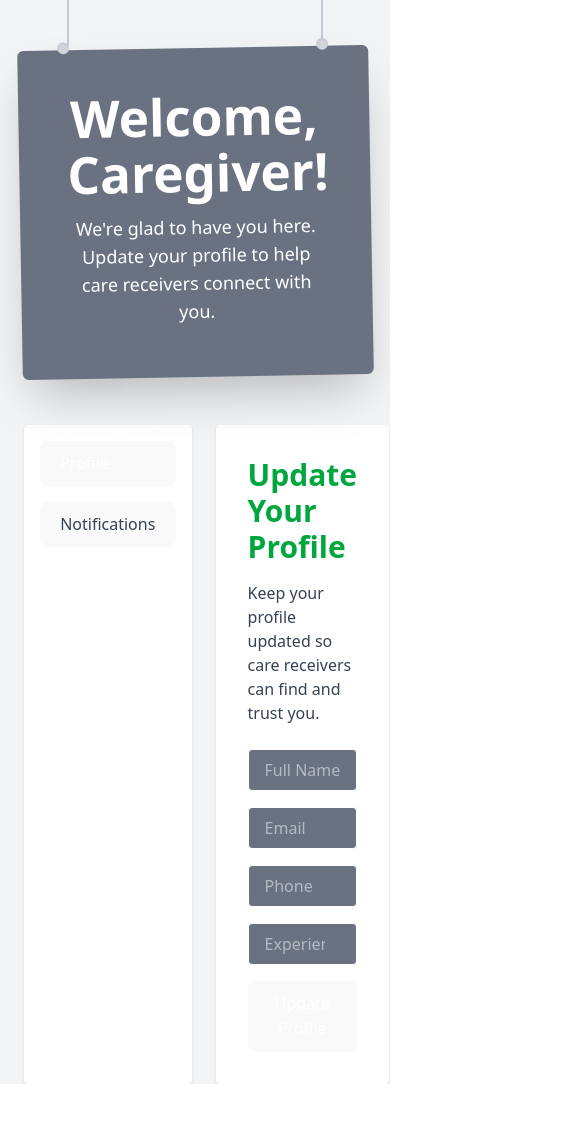
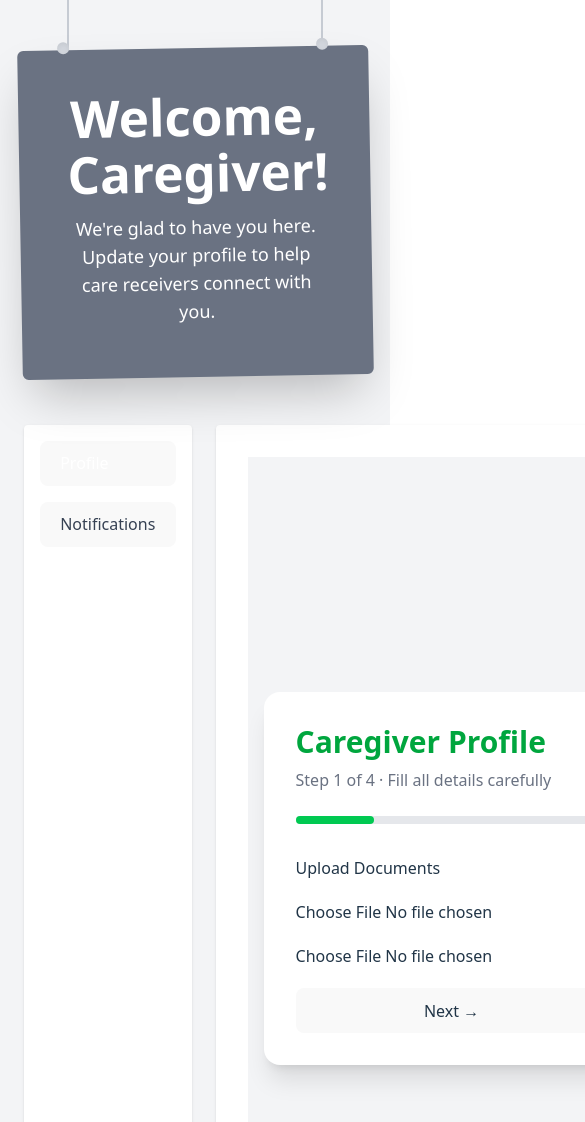
Before and after one commit to NikitaGautam05/WeCare, a React app in the folder frontend/: page /CareGiverDash in a window 390 px wide. Shown: the top 1122 px of the page, 585 px wide, since content can reach past the window. Before the commit the page ends 1084 px from the top, so only its background shows below. Built offline with nearby package versions, Linux system fonts and the light colour scheme; the HTML template or start-up script is replaced by a standard one.

Commit message:
Ui changes

```diff
--- a/frontend/src/Components/Dashboard/ProfileForm.jsx
+++ b/frontend/src/Components/Dashboard/ProfileForm.jsx
@@ -1,94 +1,147 @@
-import React, { useState } from 'react';
+import React, { useState } from "react";
 
-const ProfileForm = ({ onFirstFocus }) => {
+const ProfileForm = () => {
+  const [step, setStep] = useState(1);
+
   const [form, setForm] = useState({
-    fullName: '',
-    email: '',
-    phone: '',
-    experience: '',
+    fullName: "",
+    address: "",
+    phone: "",
+    email: "",
+    description: "",
+    experience: "",
+    chargeMin: "",
+    chargeMax: "",
+    speciality: "",
+    profilePhoto: null,
+    citizenshipPhoto: null,
   });
 
-  const [hasInteracted, setHasInteracted] = useState(false);
-
-  const triggerWarningOnce = () => {
-    if (!hasInteracted && onFirstFocus) {
-      onFirstFocus();
-      setHasInteracted(true);
-    }
+  const handleChange = (e) => {
+    const { name, value, files } = e.target;
+    setForm({ ...form, [name]: files ? files[0] : value });
   };
 
-  const handleChange = (e) => {
-    triggerWarningOnce();
-    setForm({ ...form, [e.target.name]: e.target.value });
-  };
-
-  const handleSubmit = (e) => {
-    e.preventDefault();
-    console.log('Profile updated:', form);
-    alert('Profile updated successfully!');
-  };
+  const next = () => setStep((s) => Math.min(s + 1, 4));
+  const back = () => setStep((s) => Math.max(s - 1, 1));
 
   return (
-    <div className="w-full">
-      <h2 className="text-3xl font-bold mb-4 text-green-600">
-        Update Your Profile
+    <div className="min-h-screen flex items-center justify-center bg-gray-100 px-4">
+      <div className="w-full max-w-2xl bg-white rounded-2xl shadow-xl p-8">
+
+        {/* Header */}
+        <h2 className="text-3xl font-bold text-green-600 mb-2">
+          Caregiver Profile
         </h2>
-      <p className="text-gray-700 mb-6">
-        Keep your profile updated so care receivers can find and trust you.
+        <p className="text-gray-500 mb-6">
+          Step {step} of 4 · Fill all details carefully
         </p>
 
-      <form className="flex flex-col gap-4 w-full" onSubmit={handleSubmit}>
+        {/* Progress */}
+        <div className="w-full bg-gray-200 h-2 rounded-full mb-8">
+          <div
+            className="bg-green-500 h-2 rounded-full transition-all"
+            style={{ width: `${(step / 4) * 100}%` }}
+          />
+        </div>
+
+        <form className="flex flex-col gap-5">
+
+          {/* STEP 1 */}
+          {step === 1 && (
+            <>
+              <h3 className="section-title">Upload Documents</h3>
+
               <input
-          type="text"
-          name="fullName"
-          value={form.fullName}
+                type="file"
+                name="profilePhoto"
+                accept="image/*"
                 onChange={handleChange}
-          onFocus={triggerWarningOnce}
-          placeholder="Full Name"
-          className="bg-gray-500 text-white border rounded px-4 py-2 focus:ring-2 focus:ring-green-400 focus:outline-none w-full"
+                className="file-input"
                 required
               />
 
               <input
-          type="email"
-          name="email"
-          value={form.email}
+                type="file"
+                name="citizenshipPhoto"
+                accept="image/*"
                 onChange={handleChange}
-          onFocus={triggerWarningOnce}
-          placeholder="Email"
-          className="bg-gray-500 text-white border rounded px-4 py-2 focus:ring-2 focus:ring-green-400 focus:outline-none w-full"
+                className="file-input"
                 required
               />
 
-        <input
-          type="tel"
-          name="phone"
-          value={form.phone}
+              <button onClick={next} type="button" className="btn-primary">
+                Next →
+              </button>
+            </>
+          )}
+
+          {/* STEP 2 */}
+          {step === 2 && (
+            <>
+              <h3 className="section-title">Personal Information</h3>
+
+              <input name="fullName" placeholder="Full Name" onChange={handleChange} className="input" />
+              <input name="address" placeholder="Address" onChange={handleChange} className="input" />
+
+              <div className="grid grid-cols-1 md:grid-cols-2 gap-4">
+                <input name="phone" placeholder="Phone Number" onChange={handleChange} className="input" />
+                <input name="email" placeholder="Email Address" onChange={handleChange} className="input" />
+              </div>
+
+              <div className="flex justify-between">
+                <button onClick={back} type="button" className="btn-secondary">← Back</button>
+                <button onClick={next} type="button" className="btn-primary">Next →</button>
+              </div>
+            </>
+          )}
+
+          {/* STEP 3 */}
+          {step === 3 && (
+            <>
+              <h3 className="section-title">Professional Details</h3>
+
+              <textarea
+                name="description"
+                placeholder="Short description about yourself"
+                rows={4}
                 onChange={handleChange}
-          onFocus={triggerWarningOnce}
-          placeholder="Phone"
-          className="bg-gray-500 text-white border rounded px-4 py-2 focus:ring-2 focus:ring-green-400 focus:outline-none w-full"
-          required
+                className="input resize-none"
               />
 
-        <input
-          type="number"
-          name="experience"
-          value={form.experience}
-          onChange={handleChange}
-          onFocus={triggerWarningOnce}
-          placeholder="Experience (years)"
-          className="bg-gray-500 text-white border rounded px-4 py-2 focus:ring-2 focus:ring-green-400 focus:outline-none w-full"
-          required
-        />
+              <div className="grid grid-cols-1 md:grid-cols-2 gap-4">
+                <input name="experience" placeholder="Experience (years)" onChange={handleChange} className="input" />
+                <input name="speciality" placeholder="Speciality" onChange={handleChange} className="input" />
+              </div>
 
-        <button
-          type="submit"
-          className="bg-green-500 text-white py-3 px-6 rounded hover:bg-green-600 transition w-full text-lg font-semibold"
-        >
-          Update Profile
+              <div className="flex justify-between">
+                <button onClick={back} type="button" className="btn-secondary">← Back</button>
+                <button onClick={next} type="button" className="btn-primary">Next →</button>
+              </div>
+            </>
+          )}
+
+          {/* STEP 4 */}
+          {step === 4 && (
+            <>
+              <h3 className="section-title">Charges</h3>
+
+              <div className="grid grid-cols-2 gap-4">
+                <input name="chargeMin" placeholder="Min Charge" onChange={handleChange} className="input" />
+                <input name="chargeMax" placeholder="Max Charge" onChange={handleChange} className="input" />
+              </div>
+
+              <div className="flex justify-between">
+                <button onClick={back} type="button" className="btn-secondary">← Back</button>
+                <button type="submit" className="btn-primary">
+                  Submit Profile
                 </button>
+              </div>
+            </>
+          )}
+
         </form>
+      </div>
     </div>
   );
 };
```
Lines whose indentation alone changed are shown as unchanged.
